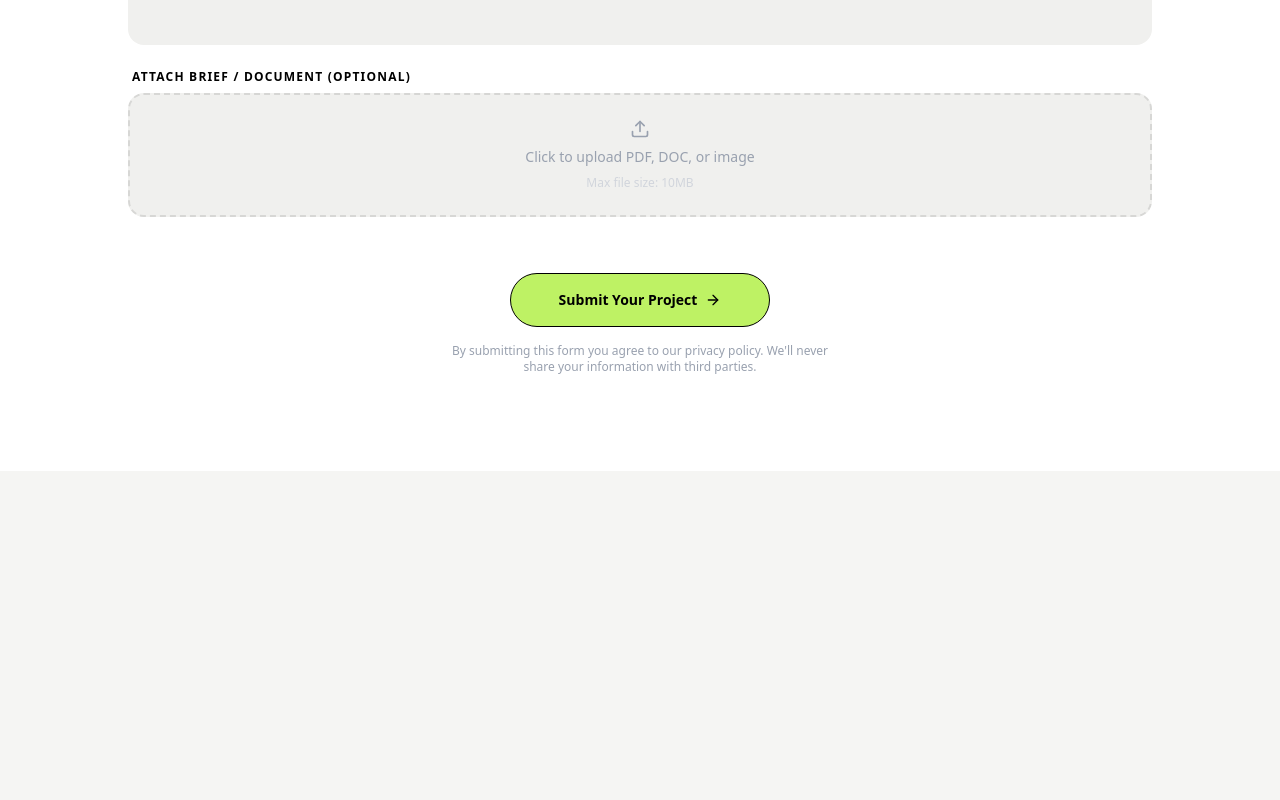
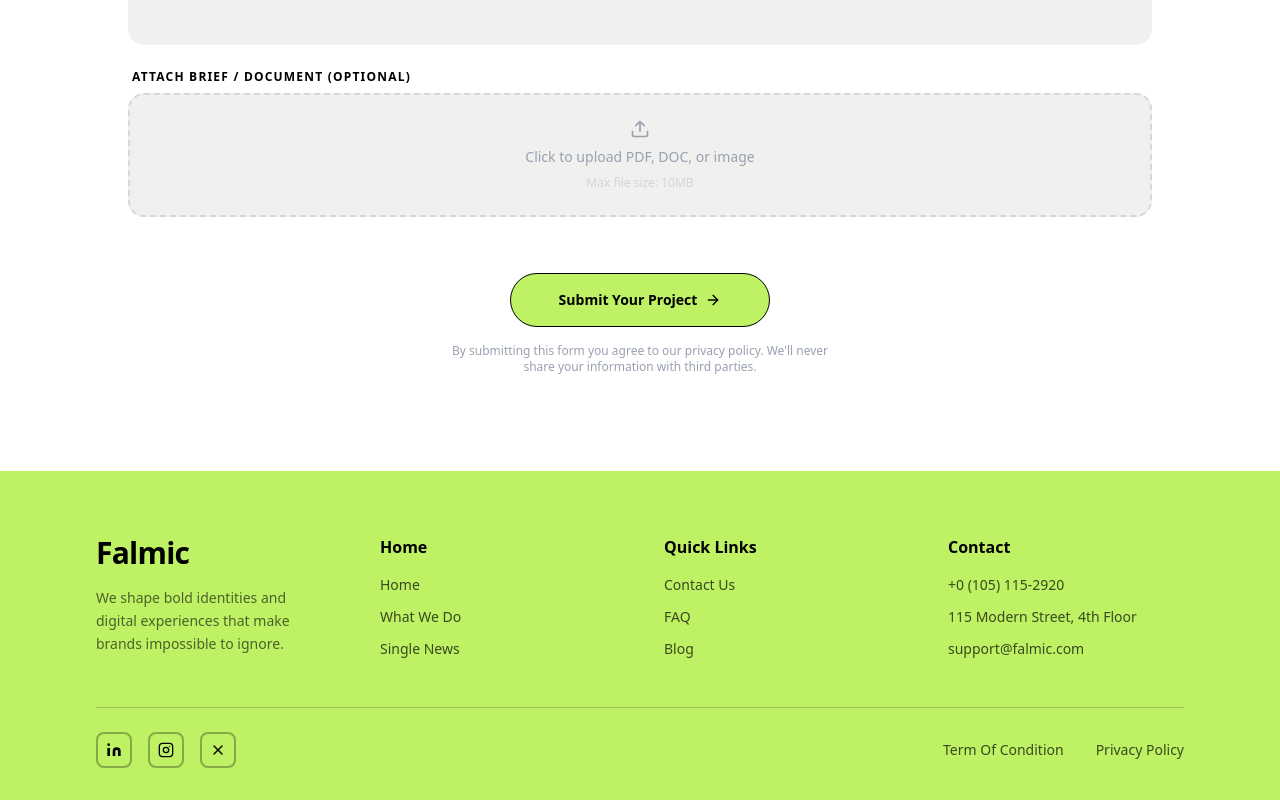
Before and after one commit to syedrohaanshaah-code/Falmic-Website, a Next.js app: page /contact in a window 1280 px wide. Shown: the part 1883-2683 px from the top of the page. Before the commit the page ends 2354 px from the top, so only its background shows below. Built offline with nearby package versions, Linux system fonts and the light colour scheme.

Commit message:
added footer on contact,services, and testimnial page

```diff
--- a/src/app/contact/page.tsx
+++ b/src/app/contact/page.tsx
@@ -1,11 +1,13 @@
 import ContactHero from "@/components/Contact/ContactHero";
 import ContactForm from "@/components/Contact/ContactForm";
+import Footer from "@/components/Home/Footer";
 
 export default function ContactPage() {
   return (
     <main>
       <ContactHero />
       <ContactForm />
+      <Footer />
     </main>
   );
 }
--- a/src/app/services/page.tsx
+++ b/src/app/services/page.tsx
@@ -3,6 +3,7 @@ import ServicesListSection from "@/components/services/ServicesListSection";
 import TestimonialsSection from "@/components/Home/TestimonialsSection";
 import WorkflowSection from "@/components/Home/WorkflowSection";
 import ContactSection from "@/components/Home/ContactSection";
+import Footer from "@/components/Home/Footer";
 
 export default function ServicesPage() {
   return (
@@ -12,6 +13,7 @@ export default function ServicesPage() {
       <TestimonialsSection />
       <WorkflowSection />
       <ContactSection />
+      <Footer />
     </main>
   );
 }
--- a/src/app/testimonials/page.tsx
+++ b/src/app/testimonials/page.tsx
@@ -3,7 +3,7 @@ import StatsBar from "@/components/Testimonials/StatsBar";
 import TestimonialsGrid from "@/components/Testimonials/TestimonialsGrid";
 import VideoTestimonialCTA from "@/components/Testimonials/VideoTestimonialCTA";
 import TestimonialsCTA from "@/components/Testimonials/TestimonialsCTA";
-
+import Footer from "@/components/Home/Footer";
 export default function TestimonialsPage() {
   return (
     <main>
@@ -12,6 +12,7 @@ export default function TestimonialsPage() {
       <TestimonialsGrid />
       <VideoTestimonialCTA />
       <TestimonialsCTA />
+      <Footer />
     </main>
   );
 }
```
